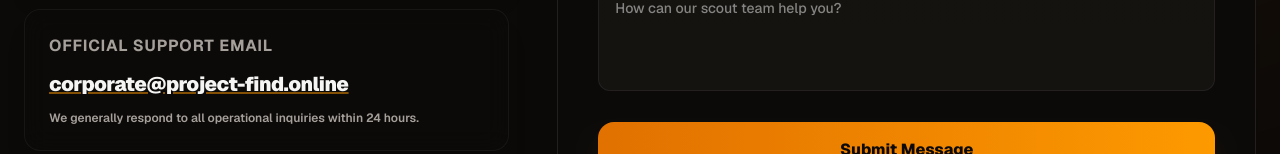
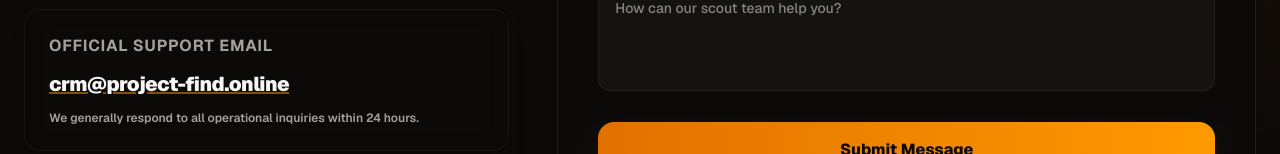
Before and after one commit to chuksy54u-source/project-find, a Next.js app: page /contact in a window 1280 px wide. Shown: the part 798-952 px from the top of the page. Built offline with nearby package versions, Linux system fonts and the light colour scheme; no server answers.

Commit message:
Updated code

```diff
--- a/app/contact/page.js
+++ b/app/contact/page.js
@@ -286,10 +286,10 @@ export default function ContactPage() {
                 <h3 className="text-base font-bold text-stone-400 uppercase tracking-wider">Official Support Email</h3>
               </div>
               <a
-                href="mailto:corporate@project-find.online"
+                href="mailto:crm@project-find.online"
                 className="text-xl font-black text-stone-100 hover:text-amber-400 transition-colors tracking-tight block break-all underline decoration-amber-500/50"
               >
-                corporate@project-find.online
+                crm@project-find.online
               </a>
               <p className="text-stone-400 text-xs font-semibold">
                 We generally respond to all operational inquiries within 24 hours.
--- a/app/privacy/page.js
+++ b/app/privacy/page.js
@@ -420,7 +420,7 @@ export default function LegalPortalPage() {
 
           <div className="border-t border-stone-900/60 pt-8 flex flex-col md:flex-row items-center justify-between gap-4">
             <p className="text-xs text-stone-400">
-              For additional assistance, write directly to <a href="mailto:corporate@project-find.online" className="text-amber-400 hover:underline">corporate@project-find.online</a>.
+              For additional assistance, write directly to <a href="mailto:crm@project-find.online" className="text-amber-400 hover:underline">crm@project-find.online</a>.
             </p>
             <div className="flex items-center space-x-3 bg-stone-950 border border-stone-900 px-4 py-2 rounded-xl">
               <div className="h-5 w-5 bg-amber-500 rounded-full flex items-center justify-center text-stone-950 font-bold text-[10px]">
```
